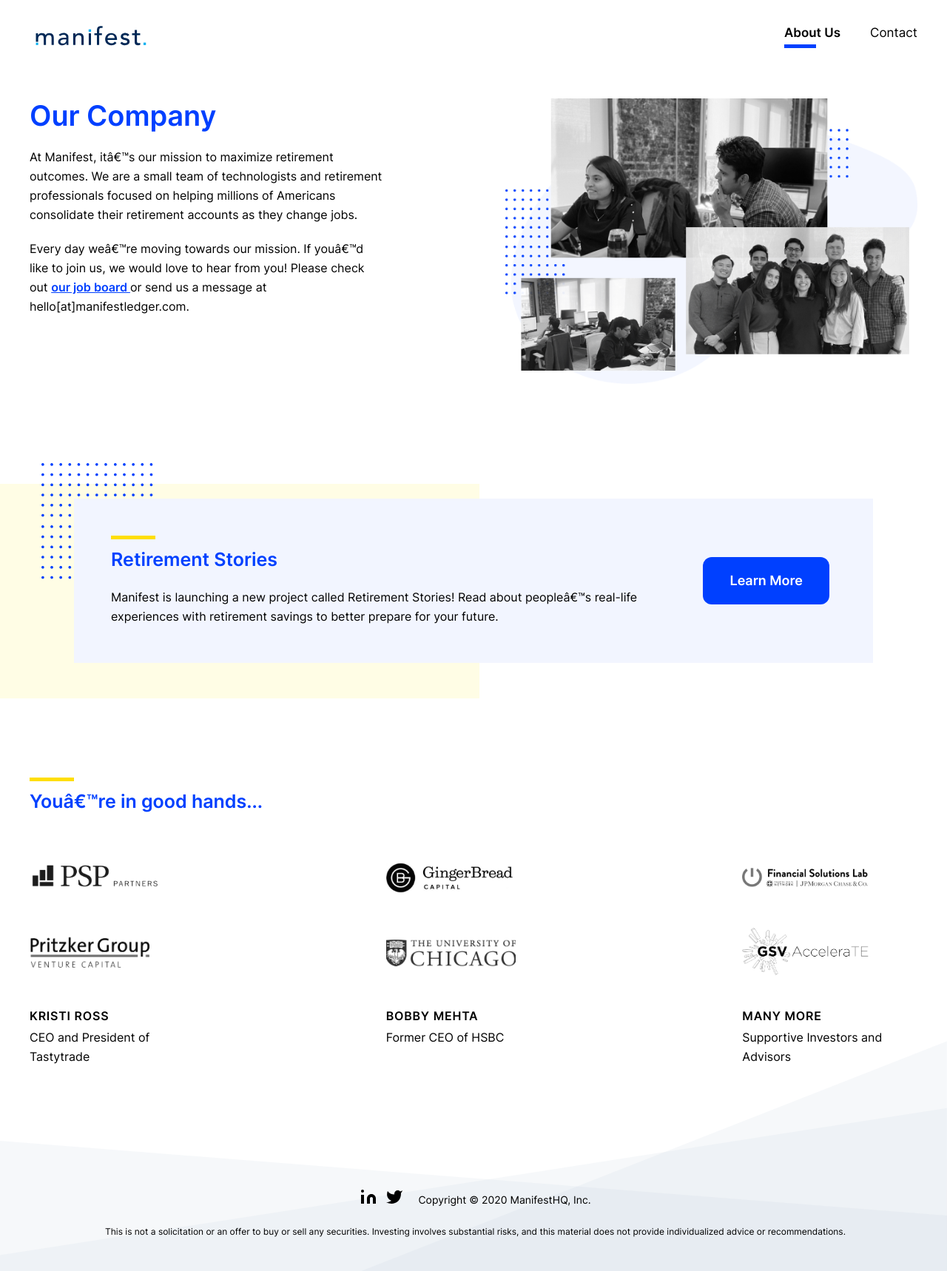
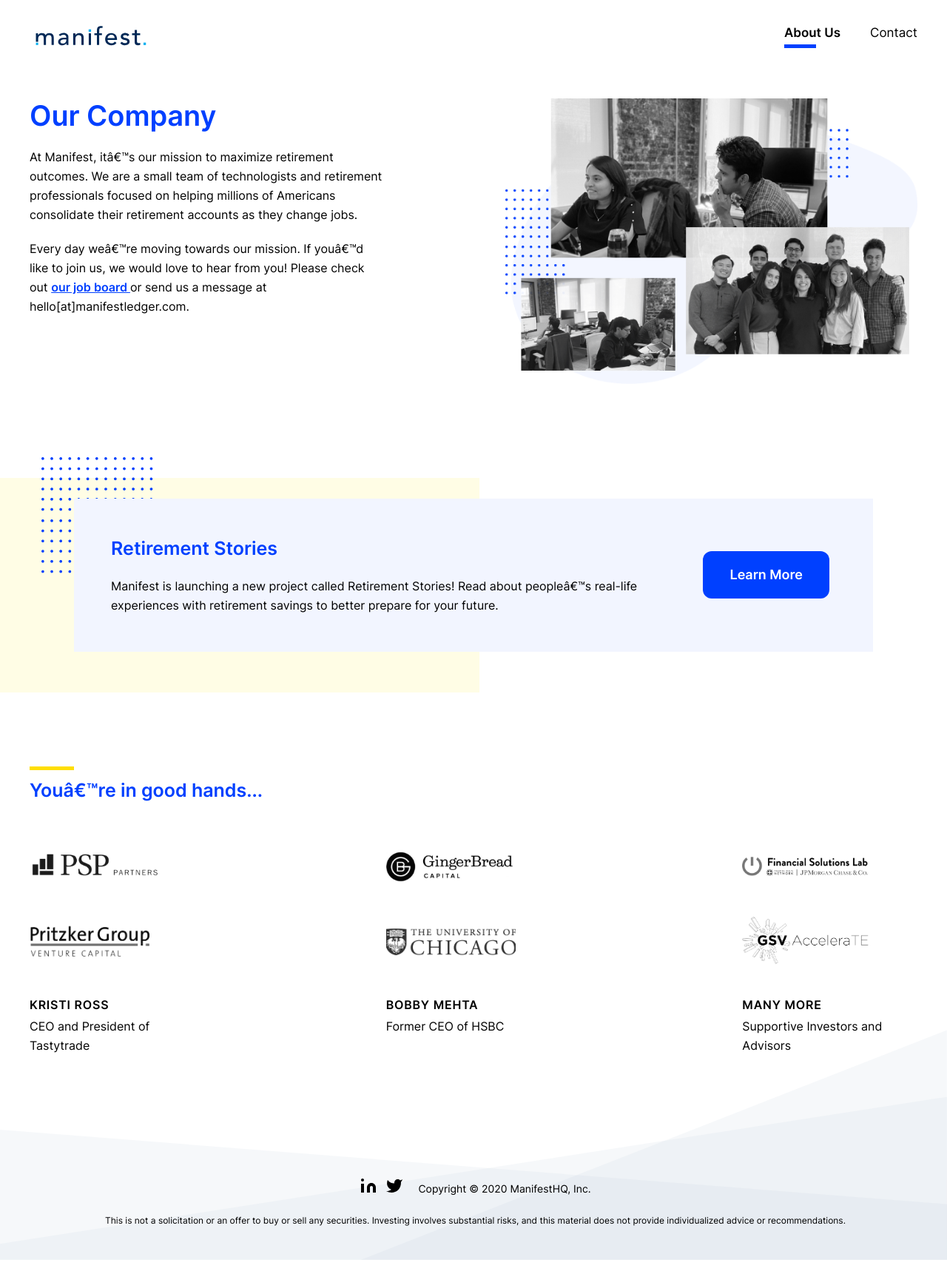
Before and after one commit to VestHQ/manifest_ledger, a Jekyll site: the page built from about.html, in a window 1280 px wide. Shown: the whole page at 74% size. Built offline with Jekyll 4.4.1, drawn with Linux system fonts in a browser that asks for light colours.

Commit message:
edit stories section

```diff
--- a/_includes/about.html
+++ b/_includes/about.html
@@ -25,14 +25,13 @@
         <div class="stories__wrapper">
 
             <div class="stories__text">
-                <hr class="yellow-line--about">
                 <h2 class="heading">Retirement Stories</h2>
                 <p>Manifest is launching a new project called Retirement Stories! Read about people’s real-life
                     experiences
                     with retirement savings to better prepare for your future.</p>
             </div>
 
-            <a href="{% link 404.html %}" class="btn--request-demo">Learn More</a>
+            <a href="https://coda.io/d/Retirement-Stories_d8kBY3bvzGK" class="btn--request-demo">Learn More</a>
         </div>
 
     </section>
```
